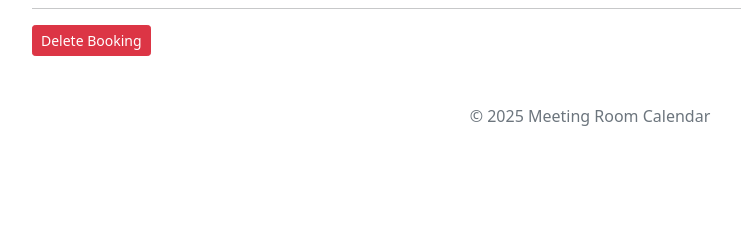
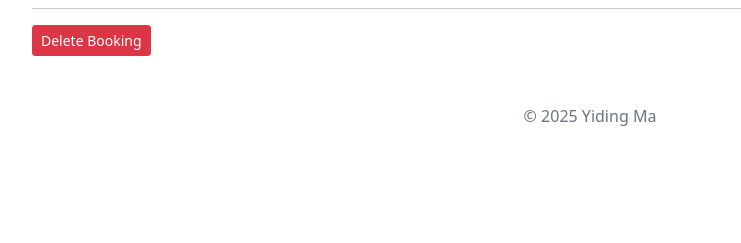
Before and after one commit to huiedtest/huiedtest.github.io, a Flask app: page /booking/edit/1 in a window 1280 px wide. Shown: the part 557-800 px from the top of the page, without its empty margins (50-791 px from the left). Run offline with Flask 2, Linux system fonts and the light colour scheme; data comes from the database, SQL or seed files in the repository.

Commit message:
Update layout.html

```diff
--- a/templates/layout.html
+++ b/templates/layout.html
@@ -49,7 +49,7 @@
     </div>
 
     <footer class="mt-5 mb-3 text-center text-muted">
-        <p>© {{ now.year }} Meeting Room Calendar</p>
+        <p>© {{ now.year }} Yiding Ma</p>
     </footer>
 
     <script src="https://cdn.jsdelivr.net/npm/bootstrap@5.1.3/dist/js/bootstrap.bundle.min.js"></script>
```
